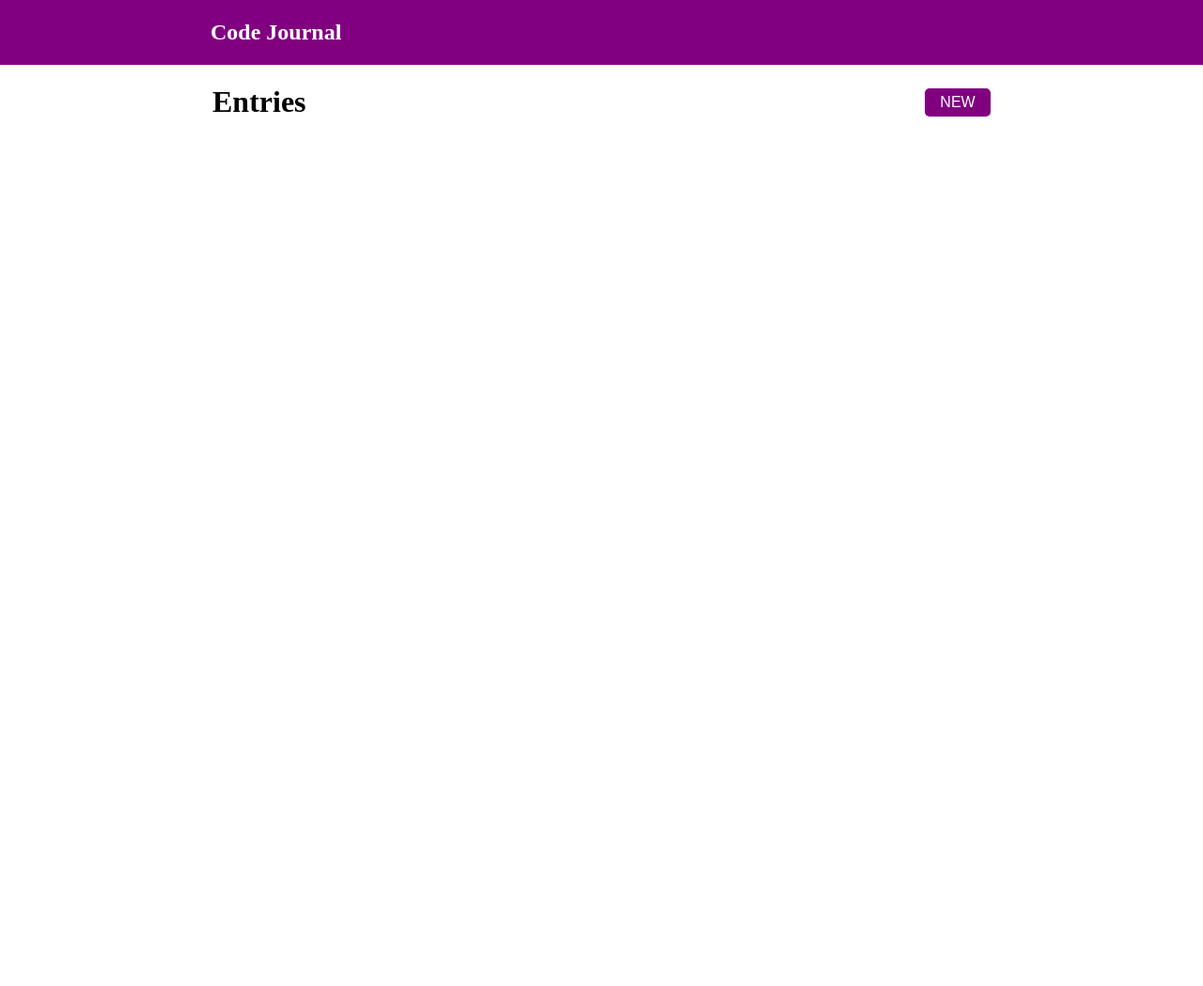
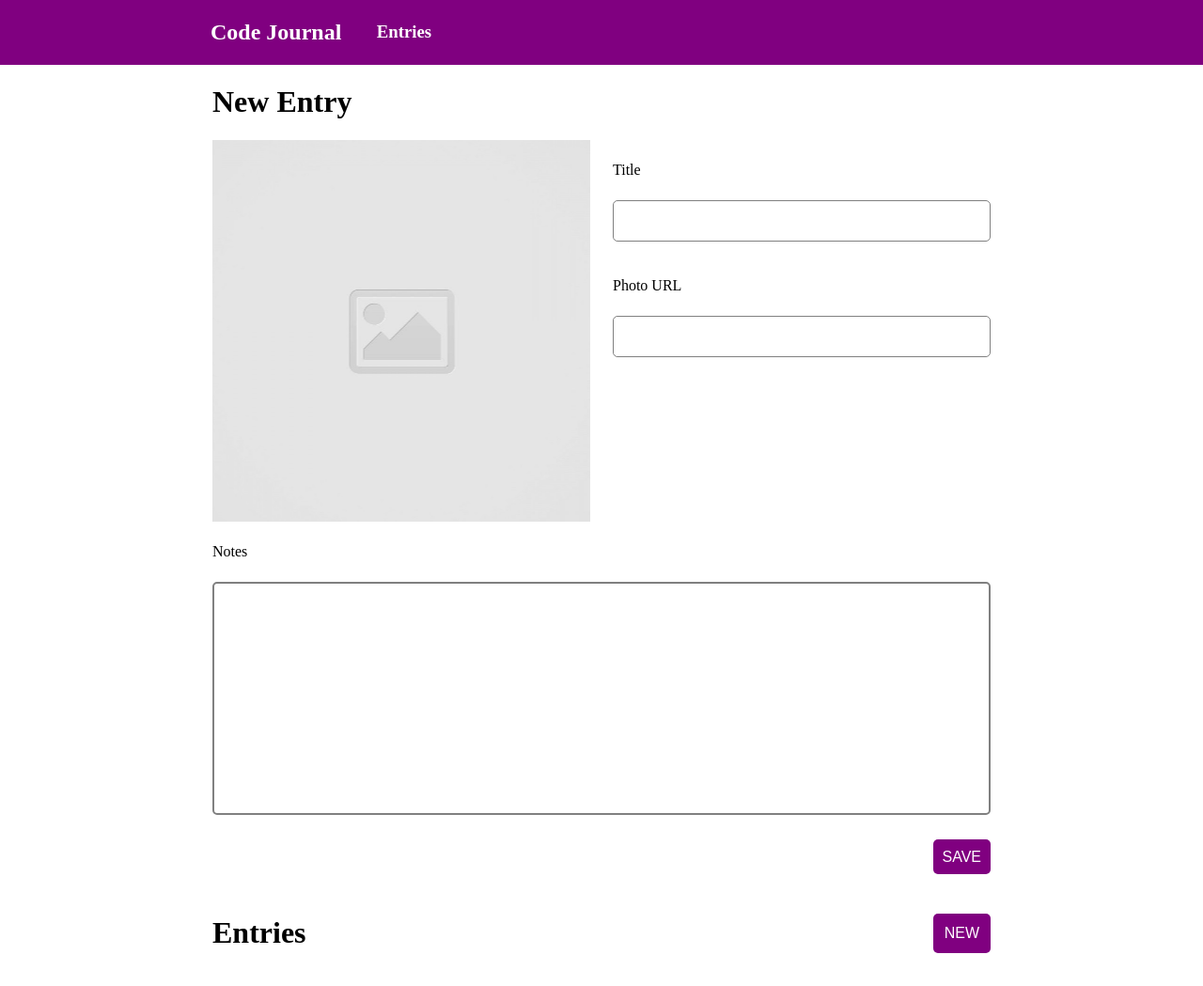
Before and after one commit to rjbae/code-journal, a website: page index.html in a window 1280 px wide. Shown: the whole page at 94% size. Before the commit the page ends 800 px from the top, so only its background shows below. Drawn offline with Linux system fonts and the light colour scheme; a web font is replaced by a local one.

Commit message:
Added a nav item to the Navbar for Entries.

```diff
--- a/css/styles.css
+++ b/css/styles.css
@@ -46,19 +46,17 @@ textarea {
 .save-button {
   background-color: purple;
   color: white;
-  border: none;
+  padding: 10px;
   border-radius: 5px;
-  max-width: 100%;
-  width: 70px;
-  height: 30px;
+  cursor: pointer;
+  font-family: sans-serif;
   font-size: 16px;
-  margin-top: 15px;
-  margin-bottom: 20%;
-  cursor: pointer;
 }
 
 .save {
   text-align: right;
+  margin-top: 2em;
+  margin-bottom: 2em;
 }
 
 input:focus {
@@ -72,13 +70,11 @@ textarea:focus {
 .new-button {
   background-color: purple;
   color: white;
-  border: none;
+  padding: 12px;
   border-radius: 5px;
-  max-width: 100%;
-  width: 70px;
-  height: 30px;
+  cursor: pointer;
+  font-family: sans-serif;
   font-size: 16px;
-  cursor: pointer;
 }
 
 .entries-list {
@@ -88,8 +84,9 @@ textarea:focus {
 .entry-img {
   width: 100%;
   object-fit: cover;
-  margin-bottom: 3em;
+  margin-bottom: 2em;
   padding-top: 2em;
+  padding-right: 2em;
 }
 
 .entries-header {
@@ -106,3 +103,14 @@ p {
   font-family: sans-serif;
   line-height: 2em;
 }
+
+a {
+  text-decoration: none;
+  color: white;
+}
+
+.nav {
+  display: flex;
+  align-items: center;
+  margin-left: 2em;
+}
--- a/index.html
+++ b/index.html
@@ -19,10 +19,13 @@
 <body>
   <header>
     <div class="container">
-      <h2>Code Journal</h2>
+      <div class="row">
+        <h2>Code Journal</h2>
+        <h3 class="nav"><a href="#entries">Entries</a></h3>
+      </div>
     </div>
   </header>
-  <div class="container hidden">
+  <div class="container">
     <div class="row">
       <div class="column-full">
         <h1>New Entry</h1>
@@ -49,7 +52,7 @@
         </div>
         <div class="row save">
           <div class="column-full">
-            <button type="submit" class="save-button">SAVE</button>
+            <a href="#entries" class="save-button">SAVE</a>
           </div>
         </div>
       </form>
@@ -60,7 +63,7 @@
       <div class="column-full">
         <div class="entries-header">
           <h1>Entries</h1>
-          <button type="submit" class="new-button">NEW</button>
+          <a href="#entry-form" class="new-button">NEW</a>
         </div>
       </div>
     </div>
```
